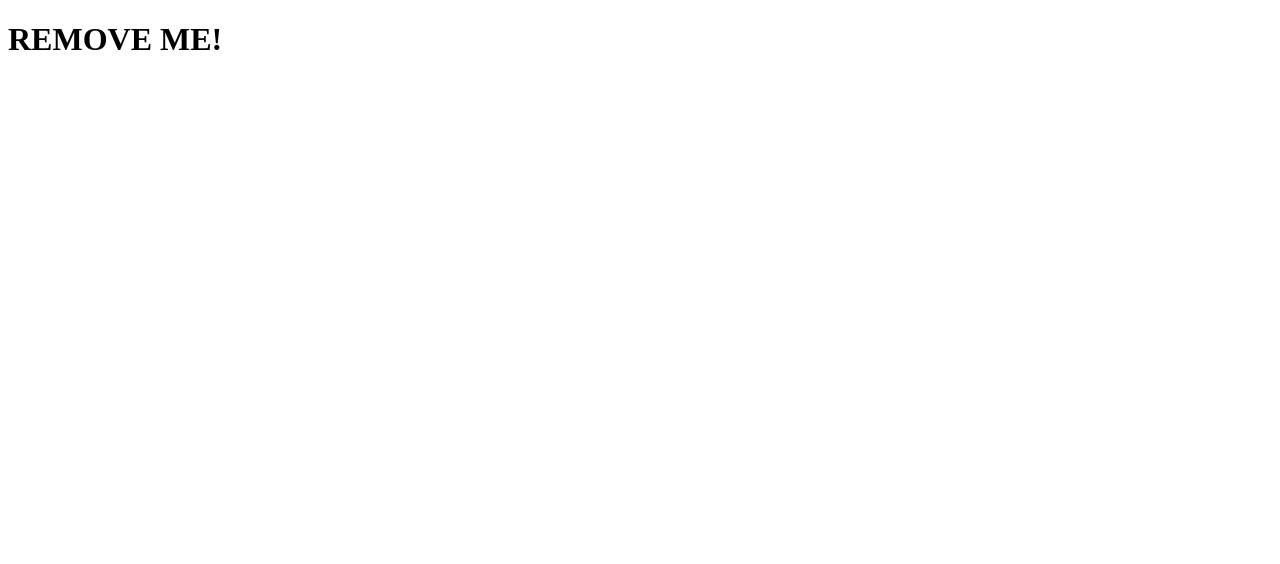
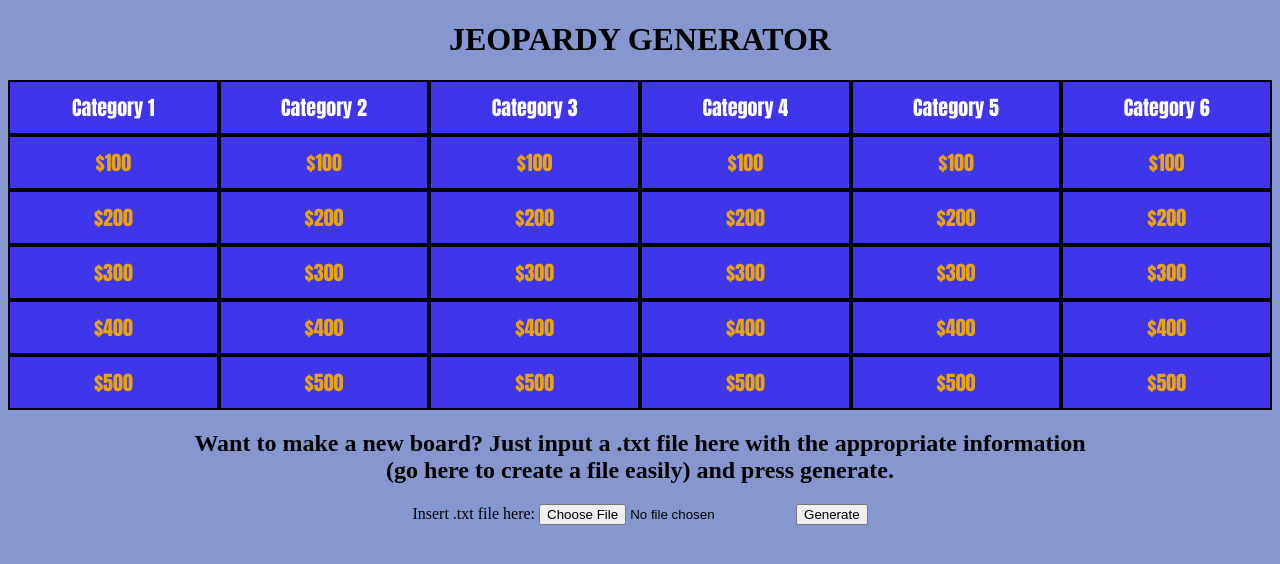
Before and after one commit to cardboardpi/HackArizonaProject, a plain HTML site: page index.html in a window 1280 px wide. Drawn offline with Linux system fonts and the light colour scheme.

Commit message:
Added some basic structure to what the page should look like manually

```diff
--- a/index.css
+++ b/index.css
@@ -0,0 +1,33 @@
+/*
+Author: Alberto Villarreal
+Summary:
+	Insert summary here
+
+*/
+body{
+	background-color: #8697cf;
+}
+
+h1, h2, .grid-item, #boardInput{
+	text-align:center;
+}
+
+.grid-container{
+	display:grid;
+	grid-template: repeat(6, 1fr) / repeat(6, 1fr);
+	grid-auto-flow: column;
+}
+
+.grid-item{
+	border: black 2px solid;
+	background-color: #3f36eb;
+	color: #e8a410;
+	font-size: 20px;
+	font-family: 'Anton', sans-serif;
+	padding-top: 10px;
+	padding-bottom: 10px;
+}
+
+.category{
+	color: white;
+}
--- a/index.html
+++ b/index.html
@@ -1,12 +1,74 @@
+
+<!--
+Author: Alberto Villarreal
+Summary:
+	Insert summary here
+ -->
 <!DOCTYPE html>
 <html>
 	<head>
 		<link href="index.css" type="text/css" rel="stylesheet" />
 		<script src="index.js" type="text/javascript"></script>
+		<link href="https://fonts.googleapis.com/css?family=Anton&display=swap" rel="stylesheet">
 	</head>
 
 	<body>
-		<h1> REMOVE ME!</h1>
+		<h1> JEOPARDY GENERATOR</h1>
+
+		<div id="boardLocation">
+			 <div class="grid-container">
+			  <div class="category grid-item">Category 1</div>
+			  <div class="grid-item">$100</div>
+			  <div class="grid-item">$200</div>
+			  <div class="grid-item">$300</div>
+			  <div class="grid-item">$400</div>
+			  <div class="grid-item">$500</div>
+
+			  <div class="category grid-item">Category 2</div>
+			  <div class="grid-item">$100</div>
+			  <div class="grid-item">$200</div>
+			  <div class="grid-item">$300</div>
+			  <div class="grid-item">$400</div>
+			  <div class="grid-item">$500</div>
+
+			  <div class="category grid-item">Category 3</div>
+			  <div class="grid-item">$100</div>
+			  <div class="grid-item">$200</div>
+			  <div class="grid-item">$300</div>
+			  <div class="grid-item">$400</div>
+			  <div class="grid-item">$500</div>
+
+			  <div class="category grid-item">Category 4</div>
+			  <div class="grid-item">$100</div>
+			  <div class="grid-item">$200</div>
+			  <div class="grid-item">$300</div>
+			  <div class="grid-item">$400</div>
+			  <div class="grid-item">$500</div>
+
+			  <div class="category grid-item">Category 5</div>
+			  <div class="grid-item">$100</div>
+			  <div class="grid-item">$200</div>
+			  <div class="grid-item">$300</div>
+			  <div class="grid-item">$400</div>
+			  <div class="grid-item">$500</div>
+
+			  <div class="category grid-item">Category 6</div>
+			  <div class="grid-item">$100</div>
+			  <div class="grid-item">$200</div>
+			  <div class="grid-item">$300</div>
+			  <div class="grid-item">$400</div>
+			  <div class="grid-item">$500</div>
+			</div>
+		</div>
+
+		<div id="boardInput">
+			<h2> Want to make a new board? Just input a .txt file here with the appropriate information </br>(go here to create a file easily) and
+			press generate.</h2>
+			<form action="/action_page.php">
+				Insert .txt file here: <input type="file" name="jeopardyTXT">
+				<input id="GenerateGame" type="submit" value="Generate">
+			</form>
+		</div>
 	</body>
 
 </html>
--- a/index.js
+++ b/index.js
@@ -0,0 +1,14 @@
+/**
+Author: Alberto Villarreal
+Summary:
+	Insert summary here
+*/
+"use strict";
+(function() {
+
+   //Function to load stuff onto webpage
+   window.onload = function(){
+
+   };
+
+})();
```
